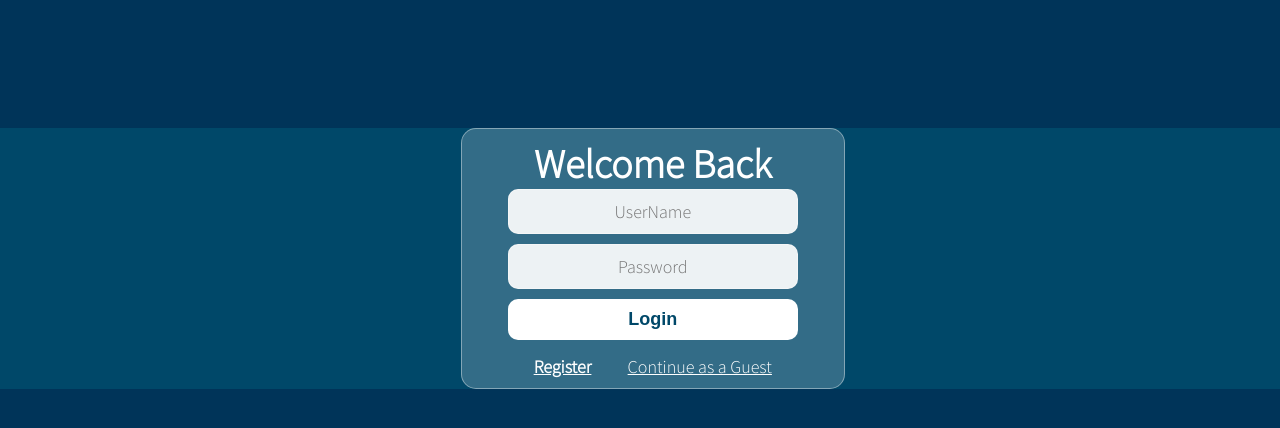
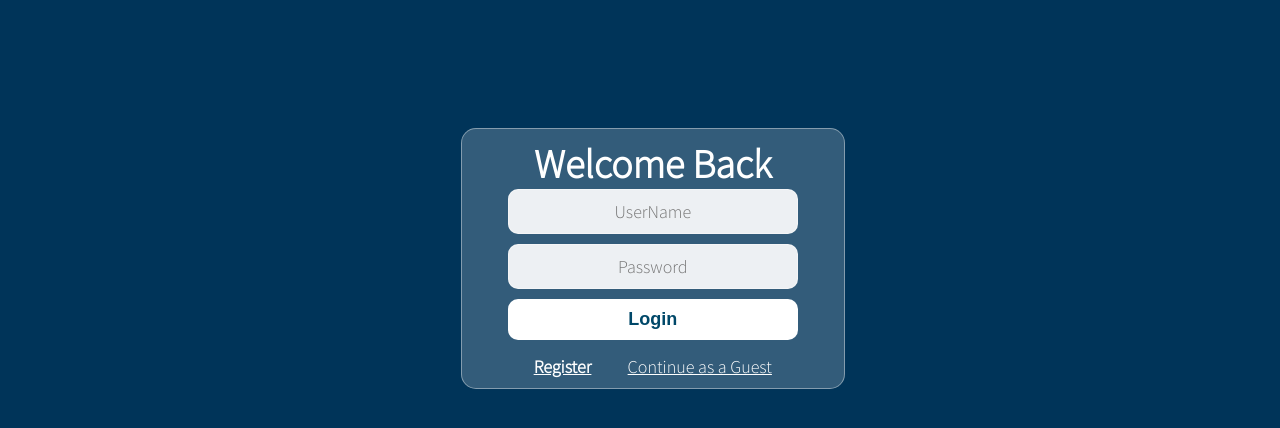
Before and after one commit to YoussefZaki119/Football-Matches-Booking-FrontEnd, a React (Create React App) app: page / in a window 1280 px wide. Shown: the top 428 px of the page. Built offline with nearby package versions, Linux system fonts and the light colour scheme.

Commit message:
login edit

```diff
--- a/public/styles.css
+++ b/public/styles.css
@@ -225,10 +225,9 @@ li {
     font-family: "Source Sans Pro", sans-serif;
     color: white;
     font-weight: 300;
-    background-color: #004869;
     /* background-image: url("https://www.transparenttextures.com/patterns/escheresque.png"); */
-    width: 100%;
-    height: 100%;
+    display: flex;
+    justify-content: center;
   }
 
   .container {
```
